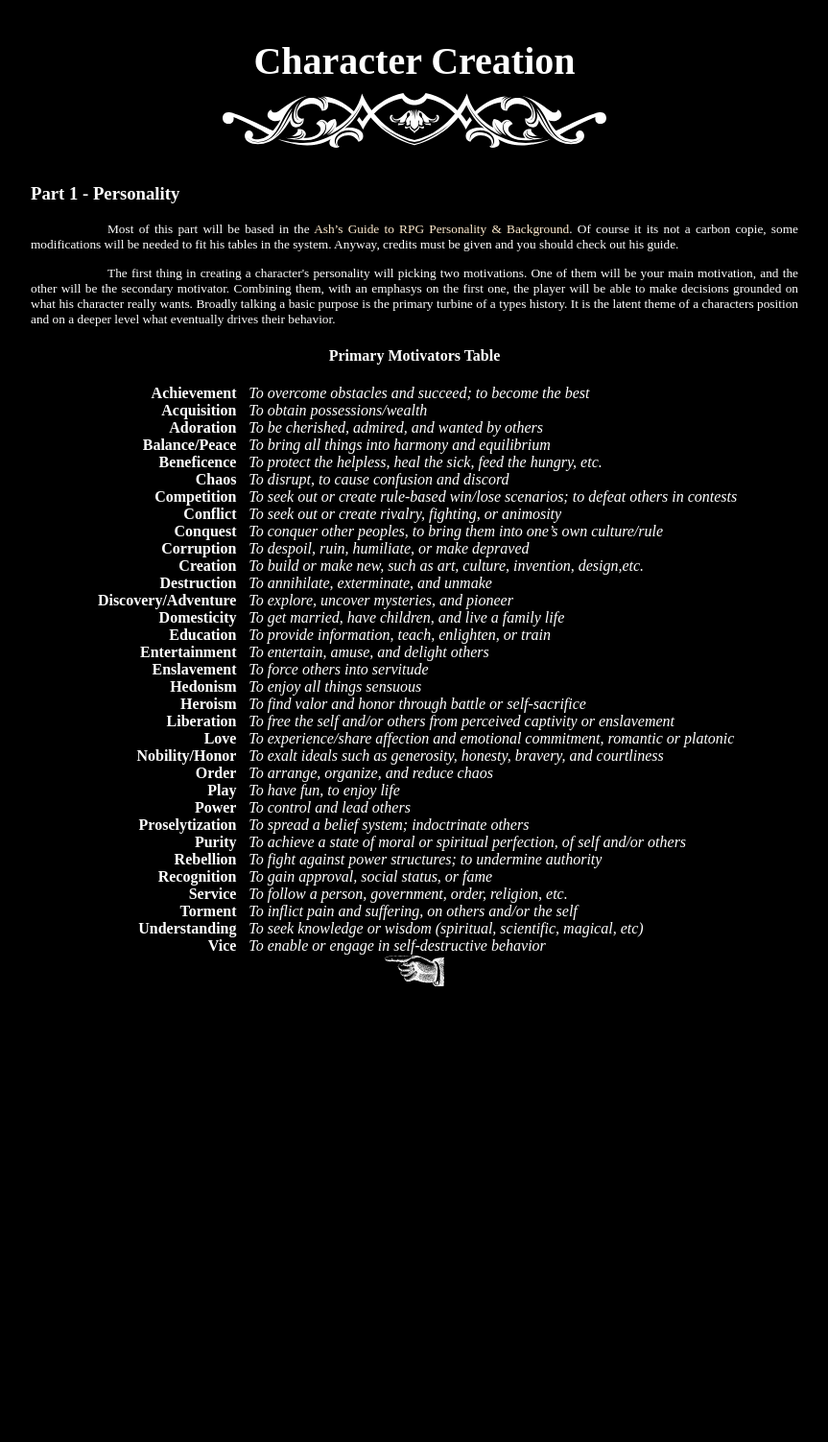
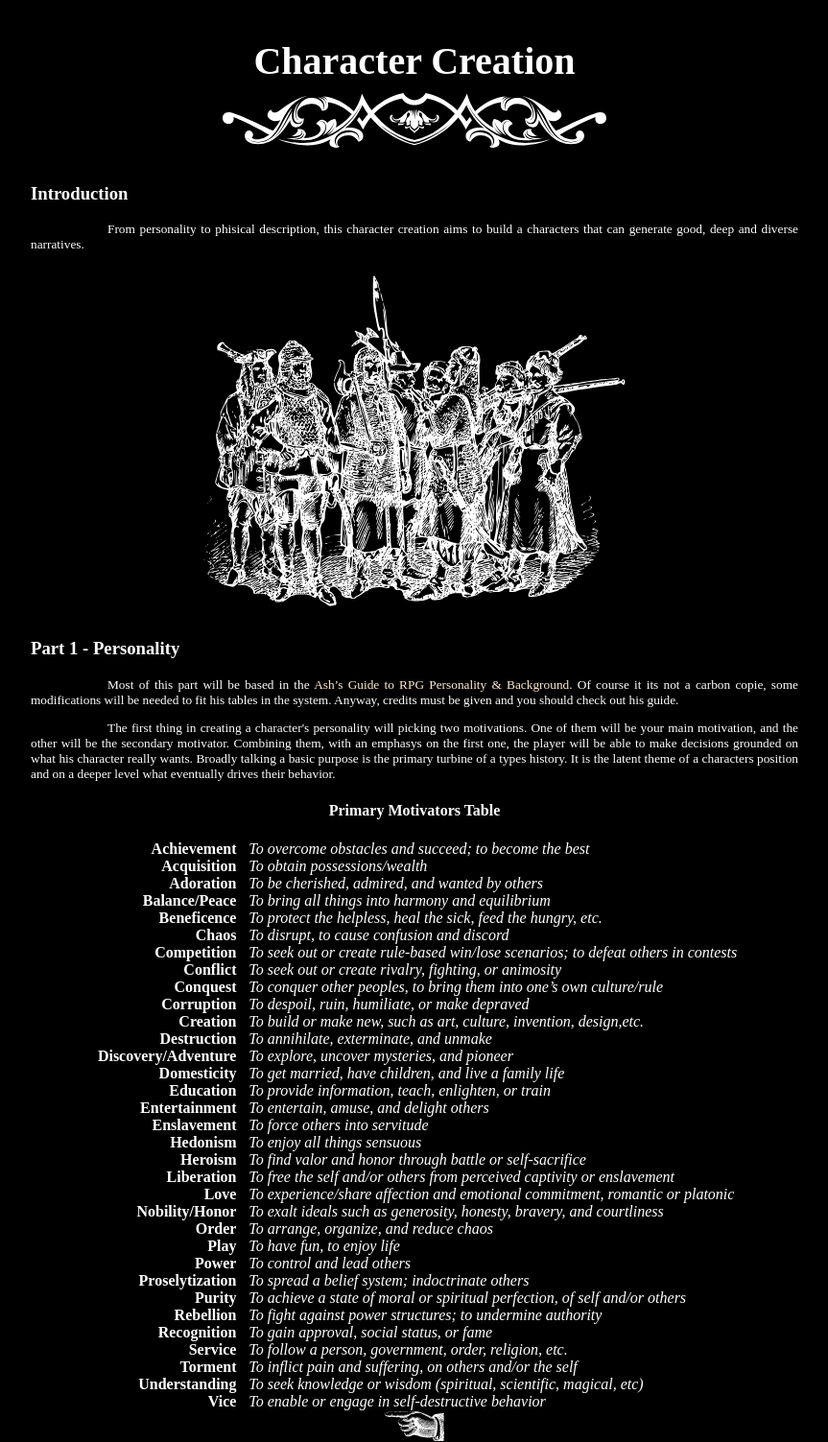
Before and after one commit to GabrielCalheiros/Generic_RPG_System, a PHP site: page /character_creation.html in a window 1280 px wide. Shown: the whole page at 96% size, without its empty margins (208-1071 px from the left). Before the commit the page ends 1028 px from the top, so only its background shows below. Run offline with PHP 8.4, Linux system fonts and the light colour scheme.

Commit message:
character creation page 3

```diff
--- a/character_creation.html
+++ b/character_creation.html
@@ -13,6 +13,10 @@
 </head>
 
 <body>
+<h3>Introduction</h3>
+<p>From personality to phisical description, this character creation aims to build a characters that can generate good, deep and diverse narratives. </p>
+	<img src="./images/character_creation_1.svg" class="imgCenter" style="width: 35vw;">
+
 <h3>Part 1 - Personality</h3>
 <p>Most of this part will be based in the <a href="https://www.ashami.com/rpg/">Ash’s Guide to RPG Personality & Background</a>. Of course it its not a carbon copie, some modifications will be needed to fit his tables in the system. Anyway, credits must be given and you should check out his guide.</p>
 <p>The first thing in creating a character's personality will picking two motivations. One of them will be your main motivation, and the other will be the secondary motivator. Combining them, with an emphasys on the first one, the player will be able to make decisions grounded on what his character really wants.
--- a/style.css
+++ b/style.css
@@ -45,10 +45,13 @@ a{
   text-decoration: none;
 }
 .imgBack {
+  width: 25%;
+  transition: 0.5s;
+}
+.imgBack, .imgCenter {
   display: block;
   margin-left: auto;
   margin-right: auto;
-  width: 25%;
   transition: 0.5s;
 }
 
```
Also changed, not shown: images/character_creation_1.svg (added).
